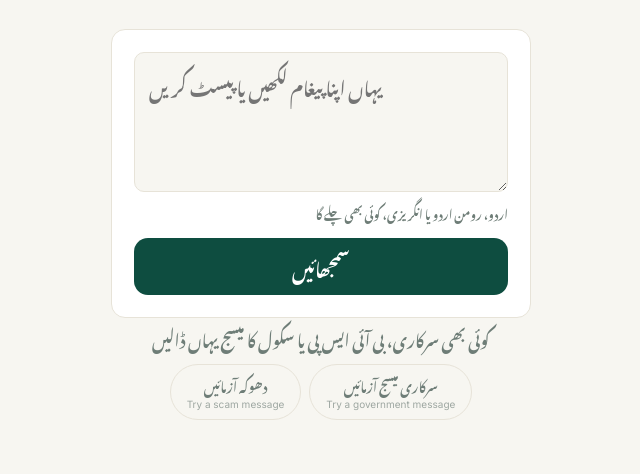
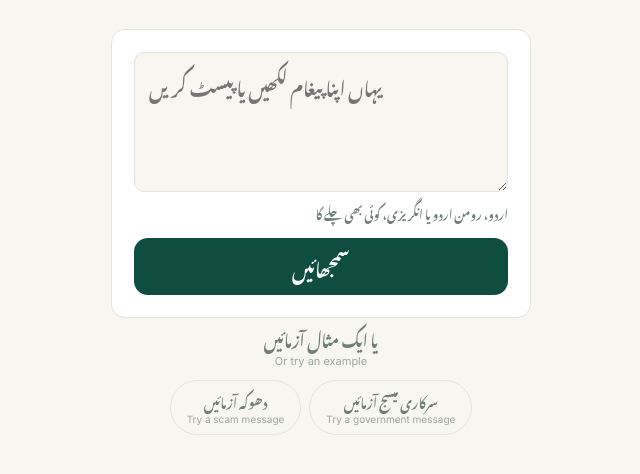
Before and after one commit to sherazhassan7/roshni, a plain HTML site: page static/index.html in a window 1280 px wide. Shown: the part 174-648 px from the top of the page, without its empty margins (319-959 px from the left). Drawn offline with Linux system fonts and the light colour scheme; a web font is replaced by a local one.

Commit message:
Replace redundant paste instruction with example intro heading
'کوئی بھی سرکاری... یہاں ڈالیں' was contradicting the textarea
placeholder and wrongly implying the line was a paste target. Replaced
with 'یا ایک مثال آزمائیں' with a muted English sub-caption
'Or try an example', centered above the two chips.

```diff
--- a/static/index.html
+++ b/static/index.html
@@ -236,6 +236,15 @@
       line-height: 2.0;
       color: var(--muted);
       margin-bottom: 10px;
+    }
+
+    .empty-instruction-en {
+      display: block;
+      font-family: var(--font-s);
+      font-size: 11px;
+      line-height: 1.4;
+      opacity: 0.65;
+      direction: ltr;
     }
 
     .example-chips {
@@ -553,7 +562,7 @@
     </div>
 
     <div id="empty-state">
-      <p class="empty-instruction">کوئی بھی سرکاری، بی آئی ایس پی یا سکول کا میسج یہاں ڈالیں</p>
+      <p class="empty-instruction">یا ایک مثال آزمائیں<span class="empty-instruction-en">Or try an example</span></p>
       <div class="example-chips">
         <button class="example-chip" onclick="document.getElementById('msg').value='بے نظیر انکم سپورٹ پروگرام کی جانب سے مطلع کیا جاتا ہے کہ آپ کے زیرِ کفالت طالبعلم کے تعلیمی وظیفے کے اجراء کے لیے اسکول حاضری کا تناسب ستر فیصد سے زائد ہونا اور نادرا ریکارڈ کی تصدیق لازمی ہے، بصورتِ دیگر ادائیگی موخر کر دی جائے گی۔'; document.getElementById('msg').focus()">
           <span>سرکاری میسج آزمائیں</span>
```
